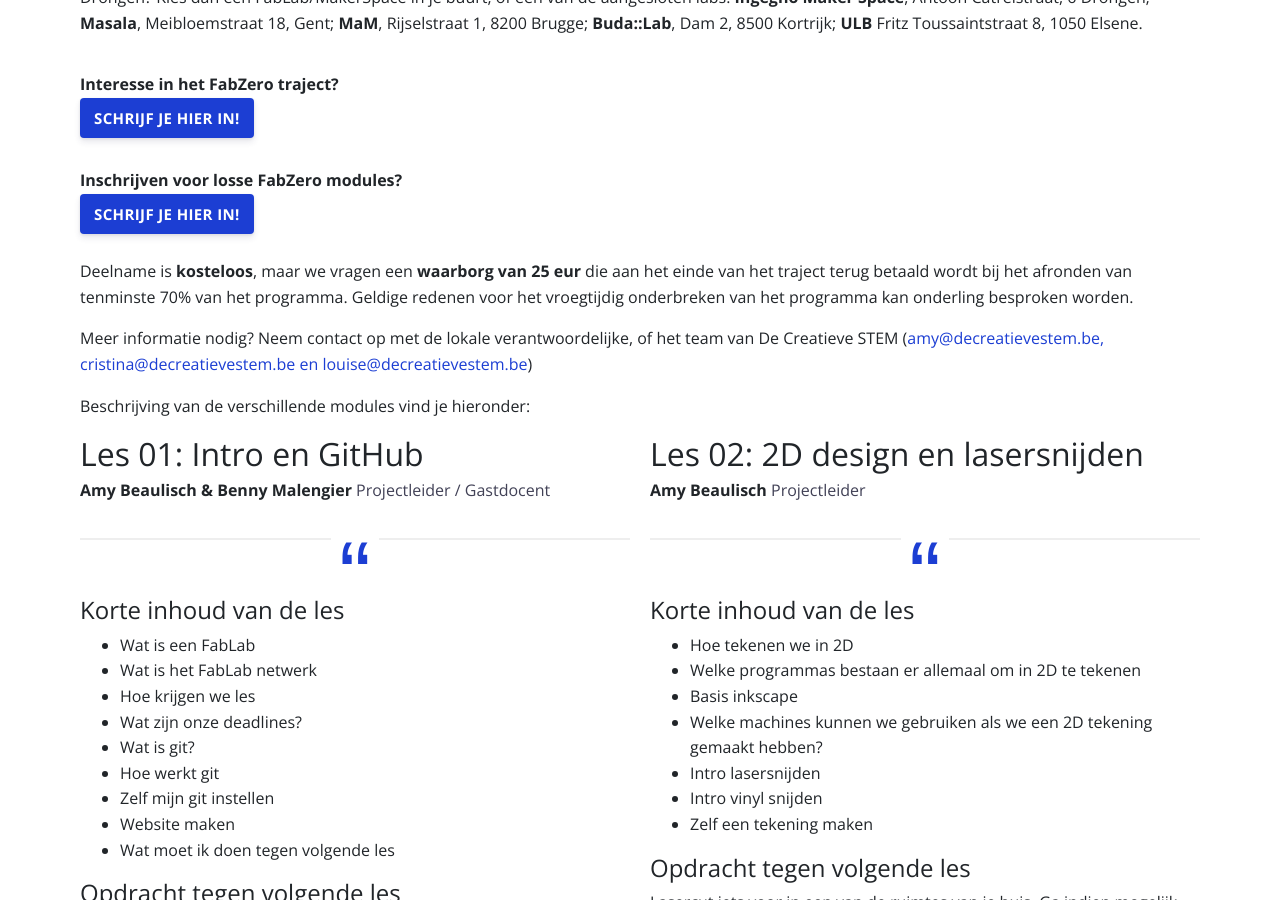
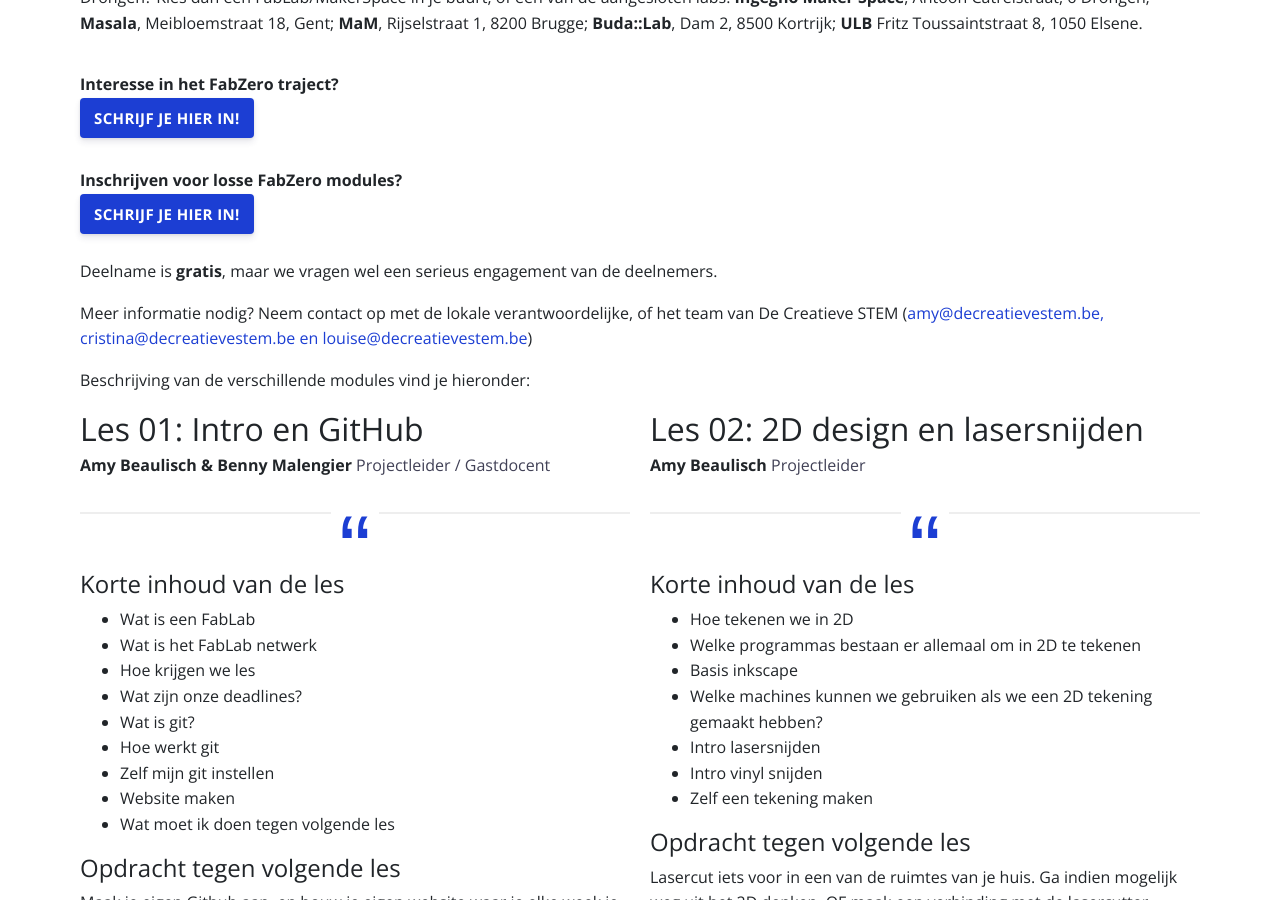
Before and after one commit to IngegnoMakerSpace/inclusievekets, a Jekyll site: the page built from _pages/deelnemers.md, in a window 1280 px wide and 900 px high, scrolled down 378 px. Built offline with Jekyll 4.4.1, drawn with Linux system fonts in a browser that asks for light colours.

Commit message:
geen geld

```diff
--- a/_pages/deelnemers.md
+++ b/_pages/deelnemers.md
@@ -53,7 +53,7 @@ permalink: /deelnemers
 <div class="row">
 <div class="col-12">
 <p><br>
-Deelname is <strong>kosteloos</strong>, maar we vragen een <strong>waarborg van 25 eur</strong> die aan het einde van het traject terug betaald wordt bij het afronden van tenminste 70% van het programma.  Geldige redenen voor het vroegtijdig onderbreken van het programma kan onderling besproken worden. </p>
+Deelname is <strong>gratis</strong>, maar we vragen wel een serieus engagement van de deelnemers.</p>
 <p>Meer informatie nodig? Neem contact op met de lokale verantwoordelijke, of het team van De Creatieve STEM (<a href="mailto:amy@decreatievestem.be;cristina@decreatievestem.be;louise@decreatievestem.be">amy@decreatievestem.be, cristina@decreatievestem.be en louise@decreatievestem.be</a>) </p>
 <p>Beschrijving van de verschillende modules vind je hieronder:</p>
 </div>
```
